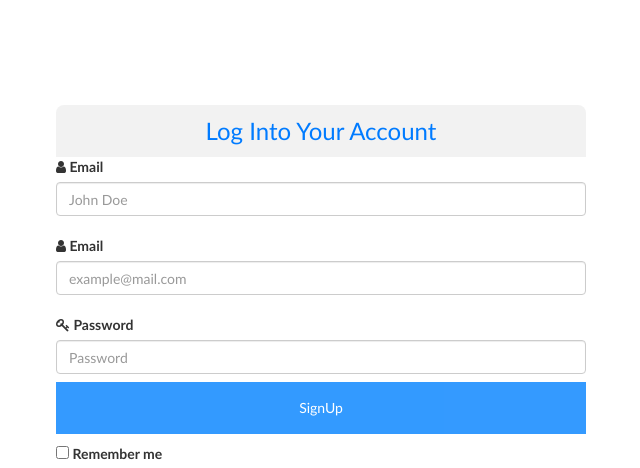
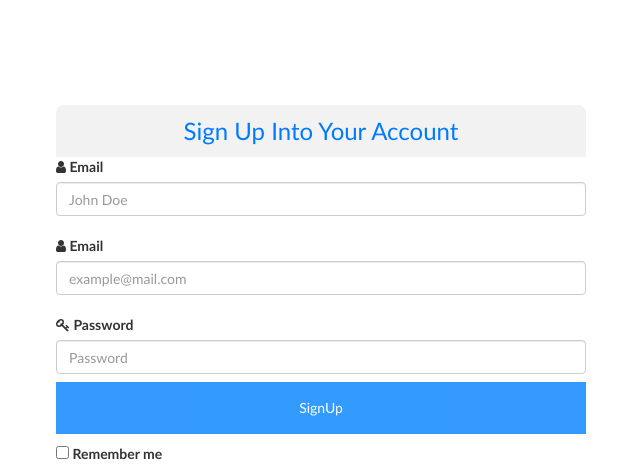
Before and after one commit to zubi7576/Flasks, a Flask app: page / in a window 1280 px wide. Shown: the top 468 px of the page, without its empty margins (319-959 px from the left). Run offline with Flask 2, Linux system fonts and the light colour scheme; some libraries are stand-ins or nearby versions.

Commit message:
first commit

```diff
--- a/templates/SignUp.html
+++ b/templates/SignUp.html
@@ -100,7 +100,7 @@ a:hover
     <div class="row">
         <div class="col-md-6 login-form">
             <form action="/user" method="post">
-                <h3 class="text-primary login-title">Log Into Your Account</h3>
+                <h3 class="text-primary login-title">Sign Up Into Your Account</h3>
                 <label><i class="fa fa-user"></i> Email</label>
                 <input class="form-control in1" type="text" name="name" placeholder="John Doe" required><br>
                 <label><i class="fa fa-user"></i> Email</label>
```
